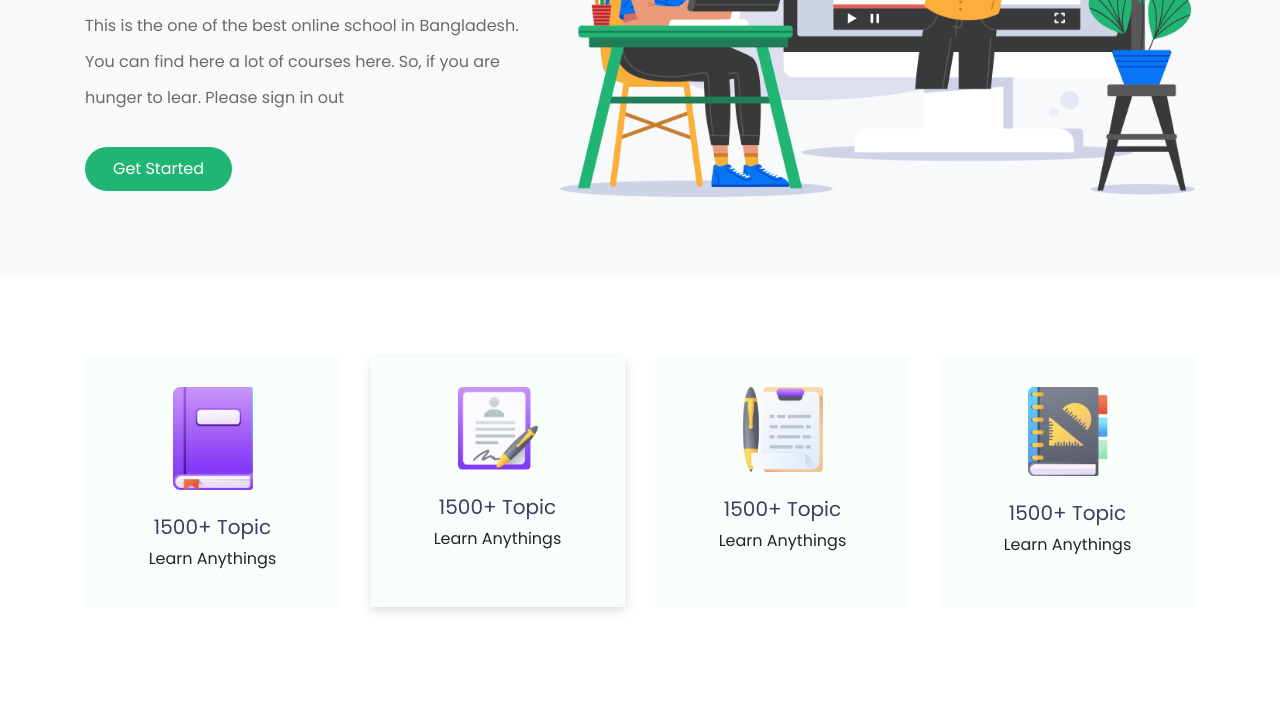
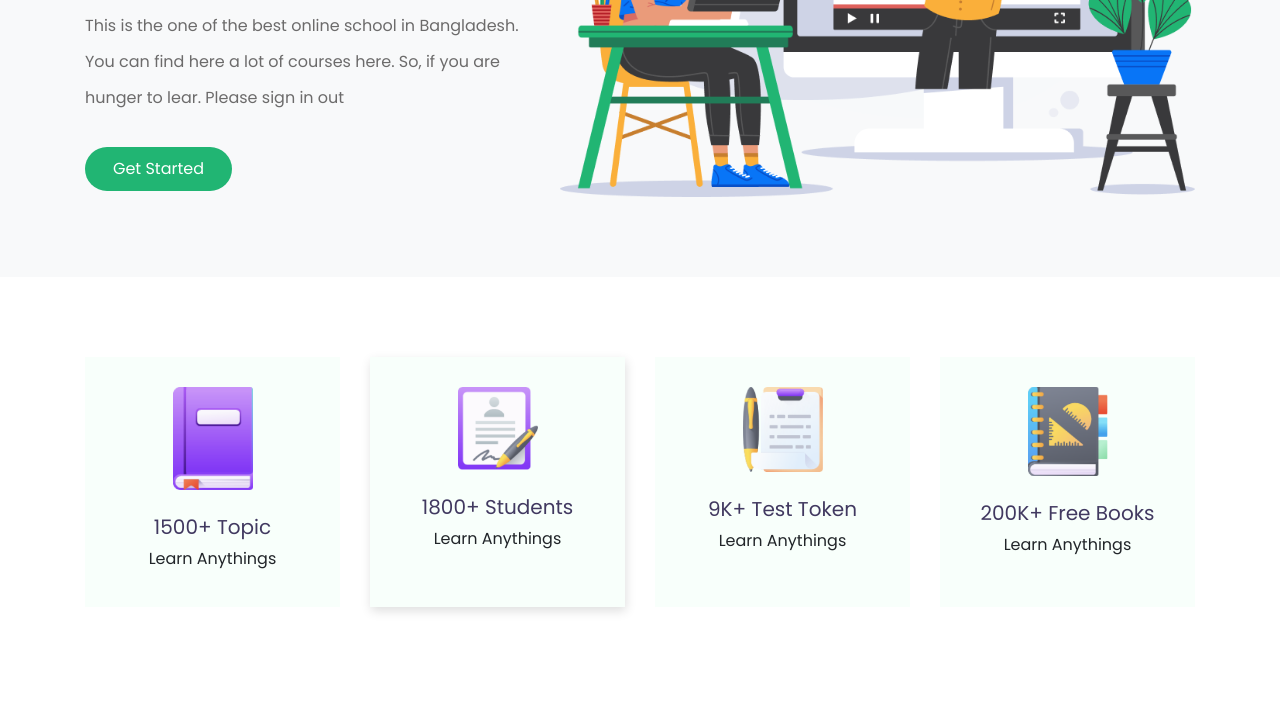
Before and after one commit to Amirul-Islam-Limon/e-school, a plain HTML site: page index.html in a window 1280 px wide. Shown: the part 357-1061 px from the top of the page. Drawn offline with nearby package versions, Linux system fonts and the light colour scheme.

Commit message:
fixed all problem

```diff
--- a/index.html
+++ b/index.html
@@ -83,7 +83,7 @@
                         <div class="category2">
                             <img class="category-img" src="ICON/Student.png" alt="">
                         <div class="category-text">
-                            <h5>1500+ Topic</h5>
+                            <h5>1800+ Students</h5>
                             <p>Learn Anythings</p>
                         </div>
                     </div>
@@ -92,7 +92,7 @@
                         <div class="category3">
                             <img class="category-img" src="ICON/Test.png" alt="">
                             <div class="category-text">
-                              <h5>1500+ Topic</h5>
+                              <h5>9K+ Test Token</h5>
                               <p>Learn Anythings</p>
                              </div>
                          </div>
@@ -102,7 +102,7 @@
                         <div class="category4">
                             <img class="category-img" src="ICON/Students.png" alt="">
                         <div class="category-text">
-                            <h5>1500+ Topic</h5>
+                            <h5>200K+ Free Books</h5>
                             <p>Learn Anythings</p>
                         </div>
                     </div>
```
